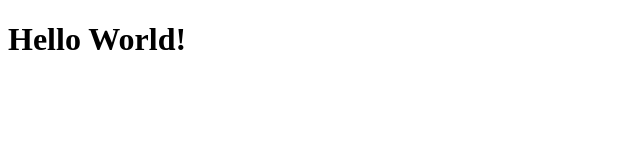
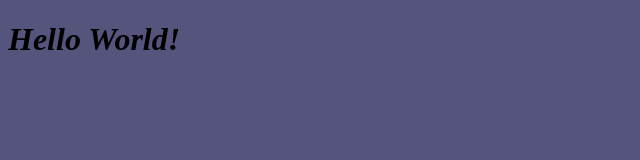
Before and after one commit to markdelgado/my-personal-website, a plain HTML site: page index.html in a window 1280 px wide. Shown: the whole page, without its empty margins (0-640 px from the left). Drawn offline with Linux system fonts and the light colour scheme.

Commit message:
add style.css, connect to index.html

```diff
--- a/index.html
+++ b/index.html
@@ -1,6 +1,7 @@
 <!DOCTYPE html>
 <html lang="en">
   <head>
+    <link rel="stylesheet" href="style.css" />
       <title>My Personal Website</title>
   </head>
   <body>
--- /dev/null
+++ b/style.css
@@ -0,0 +1,4 @@
+body {
+    background: rgb(84, 84, 125);
+    font-style: italic;
+  }
```
